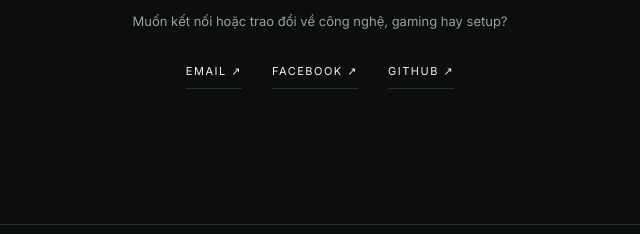
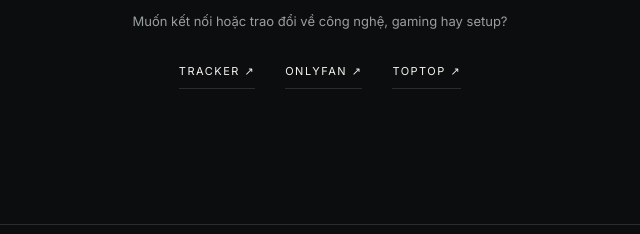
Before and after one commit to hoang12995/profile, a plain HTML site: page index.html in a window 1280 px wide. Shown: the part 4477-4711 px from the top of the page, 320-960 px from the left. Drawn offline with Linux system fonts and the light colour scheme.

Commit message:
Add files via upload

```diff
--- a/index.html
+++ b/index.html
@@ -61,7 +61,7 @@
   </div>
 </section>
 <section class="section quote"><div class="eyebrow">04 / PERSONAL NOTE</div><blockquote>“Stay curious.<br>Build your own <span class="accent">world.</span>”</blockquote><p>— A reminder to myself.</p></section>
-<section class="section contact" id="contact"><div class="eyebrow">05 / LET'S CONNECT</div><h2>Say <span class="accent">hello.</span></h2><p>Muốn kết nối hoặc trao đổi về công nghệ, gaming hay setup?</p><div class="contact-links"><a href="mailto:lamgithehoang@email.com">EMAIL ↗</a><a href="https://www.facebook.com/hoangnguyen12995/" target="_blank">FACEBOOK ↗</a><a href="https://github.com/hoang12995" target="_blank">GITHUB ↗</a></div></section>
+<section class="section contact" id="contact"><div class="eyebrow">05 / LET'S CONNECT</div><h2>Say <span class="accent">hello.</span></h2><p>Muốn kết nối hoặc trao đổi về công nghệ, gaming hay setup?</p><div class="contact-links"><a href="https://tracker.gg/valorant/profile/riot/Z2Z%231209/overview?platform=pc&playlist=competitive&season=d816f426-48ea-f052-117f-9697a155b319">TRACKER ↗</a><a href="https://www.tiktok.com/@streamerss_3/video/7503253531336477974?q=QU%E1%BA%A0T%20QUAY&t=1795612655317" target="_blank">ONLYFAN ↗</a><a href="https://www.tiktok.com/@nguyenhoang_1209" target="_blank">TOPTOP ↗</a></div></section>
 </main>
 <footer><span>© 2026 Z2Z</span><span>DESIGNED BY Z2Z ✦</span><a href="#">BACK TO TOP ↑</a></footer>
 <script src="script.js"></script>
```
